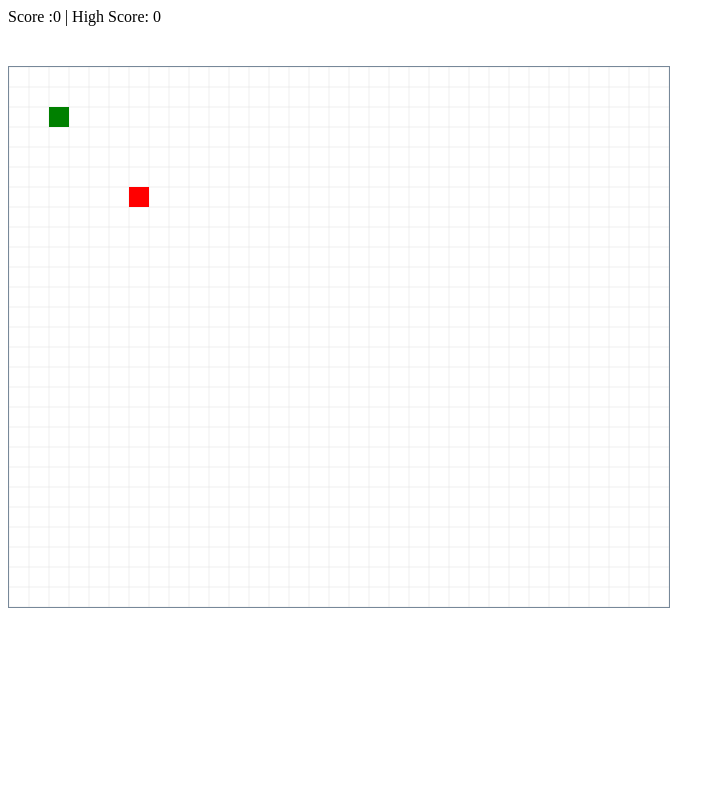
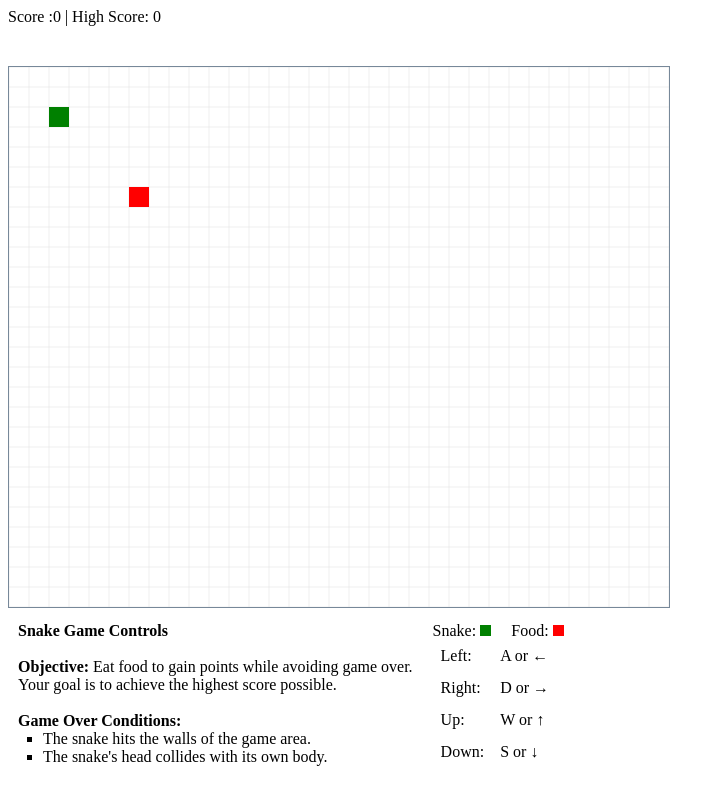
Before and after one commit to Sougetsu-Prog/simple-snake-game, a plain HTML site: page index.html in a window 1280 px wide. Shown: the whole page, without its empty margins (0-725 px from the left). Drawn offline with Linux system fonts and the light colour scheme.

Commit message:
Add control explanations

```diff
--- a/index.html
+++ b/index.html
@@ -10,5 +10,41 @@
     <div id="display"></div>
     <canvas id="canvas"></canvas>
     <script src="./main.js"></script>
+    <div class="container">
+        <div class="gameInfo">
+            <b>Snake Game Controls</b><br>
+            <br>
+            <b>Objective:</b> Eat food to gain points while avoiding game over.<br>
+            Your goal is to achieve the highest score possible.<br>
+            <br>
+            <b>Game Over Conditions:</b>
+            <ul>
+                <li>The snake hits the walls of the game area.</li>
+                <li>The snake's head collides with its own body.</li>
+            </ul>
+        </div>
+        <div class="howToMove">
+            Snake: <div class="green"></div>&emsp;
+            Food: <div class="red"></div><br>
+            <div class="container">
+                <!-- Left: A or ←<br>
+                Right: D or →<br>
+                Up: W or ↑<br>
+                Down: S or ↓<br> -->
+                <div class="direction">
+                    <div>Left:<br></div>
+                    <div>Right:<br></div>
+                    <div>Up:<br></div>
+                    <div>Down:<br></div>
+                </div>
+                <div class="key">
+                    <div>A or ←<br></div>
+                    <div>D or →<br></div>
+                    <div>W or ↑<br></div>
+                    <div>S or ↓<br></div>
+                </div>
+            </div>
+        </div>
+    </div>
 </body>
 </html>
--- a/style.css
+++ b/style.css
@@ -6,3 +6,49 @@ canvas {
     margin-top: 40px;
     border: 1px solid lightslategray;
 }
+
+.container {
+    display: flex;
+    flex-direction: row;
+    justify-content: flex-start;
+}
+
+.gameInfo {
+    padding: 10px;
+}
+
+.green {
+    display: inline-block;
+    width: 0.7em;
+    height: 0.7em;
+    background-color: green;
+}
+
+.red {
+    display: inline-block;
+    width: 0.7em;
+    height: 0.7em;
+    background-color: red;
+}
+
+ul {
+    margin: 0;
+    padding-left: 25px;
+    list-style-type: square;
+}
+
+.howToMove {
+    padding: 10px;
+}
+
+.direction div,
+.key div {
+    line-height: 1em;
+    margin: 0.5em;
+}
+
+.direction,
+.key {
+    display: flex;
+    flex-direction: column;
+}
```
